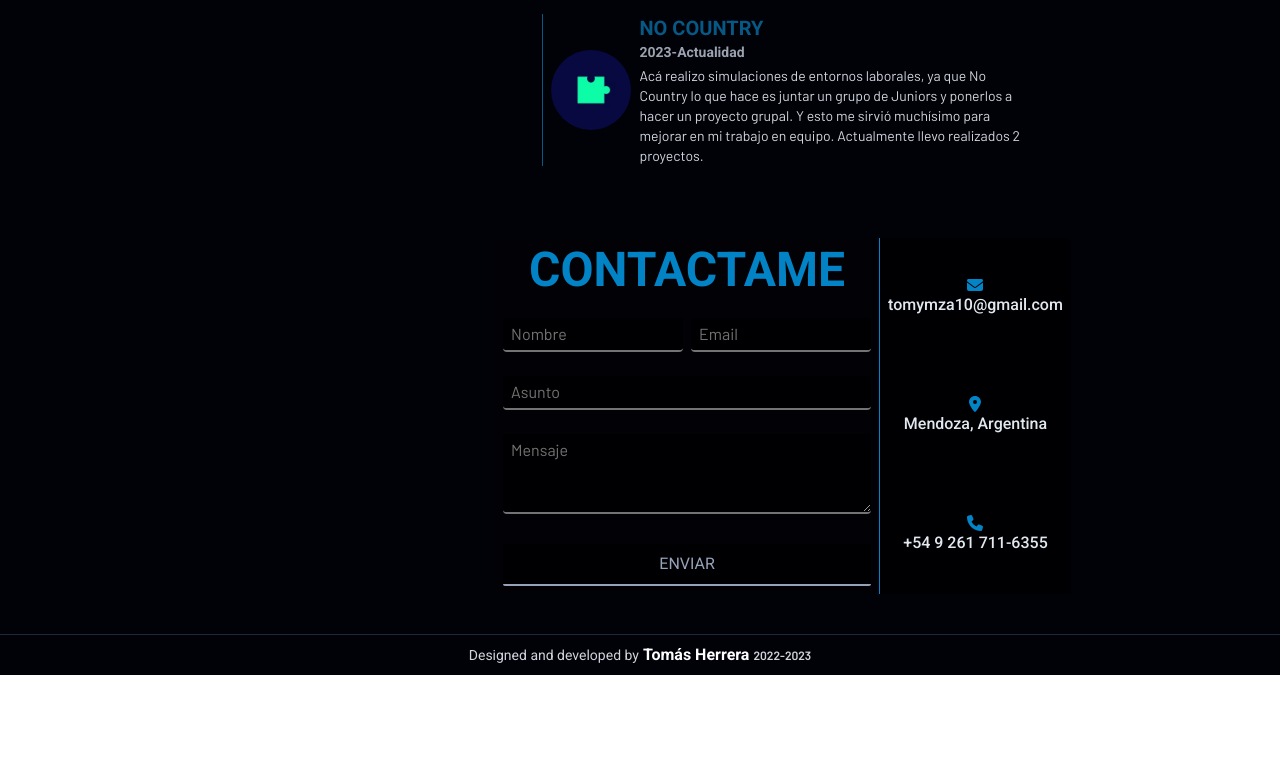
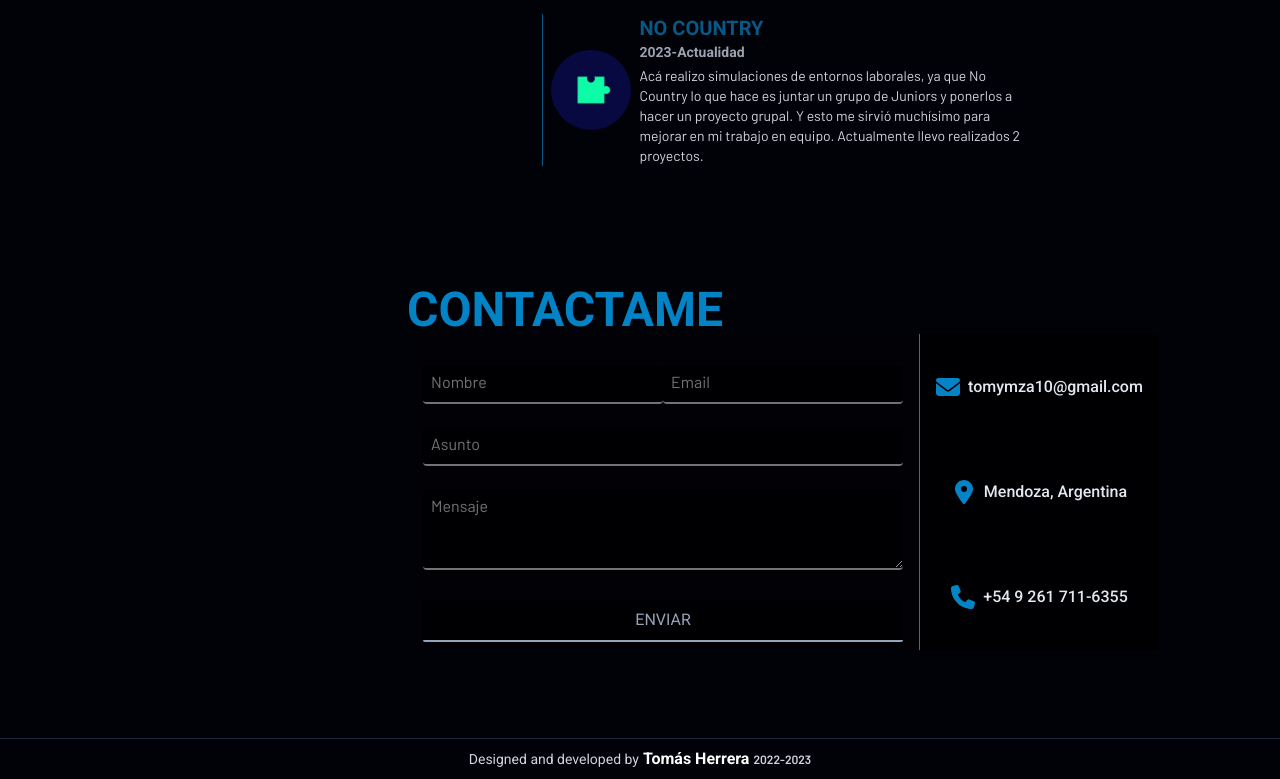
Before and after one commit to tomasherrera1910/portfoliov2-frontend, a Next.js app: page / in a window 1280 px wide. Shown: the part 1768-2547 px from the top of the page. Before the commit the page ends 2443 px from the top, so only its background shows below. Built offline with nearby package versions, Linux system fonts and the light colour scheme.

Commit message:
Contact section styles

```diff
--- a/components/Contact/ContactInfo.tsx
+++ b/components/Contact/ContactInfo.tsx
@@ -2,11 +2,12 @@ import { faEnvelope, faLocationDot, faPhone } from '@fortawesome/free-solid-svg-
 import { FontAwesomeIcon } from '@fortawesome/react-fontawesome'
 
 export default function ContactInfo (): JSX.Element {
+  const pStyle = 'flex flex-col items-center text-sm sm:text-base lg:flex-row gap-2'
   return (
     <>
-      <p className='flex flex-col items-center'><FontAwesomeIcon icon={faEnvelope} width={16} className='text-sky-600' /> tomymza10@gmail.com</p>
-      <p className='flex flex-col items-center'><FontAwesomeIcon icon={faLocationDot} width={16} className='text-sky-600' /> Mendoza, Argentina</p>
-      <p className='flex flex-col items-center'><FontAwesomeIcon icon={faPhone} width={16} className='text-sky-600' /> +54 9 261 711-6355</p>
+      <p className={`${pStyle}`}><FontAwesomeIcon icon={faEnvelope} className='text-sky-600 w-4 h-4 lg:w-6 lg:h-6' /> tomymza10@gmail.com</p>
+      <p className={`${pStyle}`}><FontAwesomeIcon icon={faLocationDot} className='text-sky-600 w-4 h-4 lg:w-6 lg:h-6' /> Mendoza, Argentina</p>
+      <p className={`${pStyle}`}><FontAwesomeIcon icon={faPhone} className='text-sky-600 w-4 h-4 lg:w-6 lg:h-6' /> +54 9 261 711-6355</p>
     </>
   )
 }
--- a/components/Contact/ContactInput.tsx
+++ b/components/Contact/ContactInput.tsx
@@ -17,13 +17,13 @@ export default function ContactInput ({ placeholder, inputValue, handleChange, a
   }
   return (
     <div className='relative my-6 md:my-0 md:mb-6'>
-      <label className={`text-neutral-500 absolute font-barlow top-0 left-0 py-1 px-2 duration-200 ease-in-out ${focus.input ? '-top-5 text-xs' : ''} ${focus.label ? 'text-sky-400' : ''} ${focus.input && !focus.label ? 'text-sky-900' : ''}`} htmlFor={inputId}>
+      <label className={`text-neutral-500 absolute font-barlow top-0 left-0 py-1 px-2 duration-200 ease-in-out ${focus.input ? '-top-5 text-xs lg:text-base lg:-top-7' : ''} ${focus.label ? 'text-sky-400' : ''} ${focus.input && !focus.label ? 'text-sky-900' : ''}`} htmlFor={inputId}>
         {placeholder}
       </label>
       {area === true
         ? <textarea
             id={inputId}
-            className={`py-1 px-2 min-h-[80px] w-full h-fit bg-black bg-opacity-70 rounded outline-none border-b-2 border-b-neutral-500 duration-300 ease-linear focus:border-b-sky-500 ${focus.input && !focus.label ? 'border-b-sky-900' : ''}`}
+            className={`py-1 px-2 min-h-[80px] w-full h-fit bg-black bg-opacity-70 rounded outline-none border-b-2 border-b-neutral-500 duration-300 ease-linear xl:text-lg focus:border-b-sky-500 ${focus.input && !focus.label ? 'border-b-sky-900' : ''}`}
             onFocus={handleFocus}
             onBlur={handleBlur}
             value={inputValue}
@@ -33,7 +33,7 @@ export default function ContactInput ({ placeholder, inputValue, handleChange, a
         : <input
             type='text'
             id={inputId}
-            className={`py-1 px-2 bg-black bg-opacity-70 w-full rounded outline-none border-b-2 border-b-neutral-500 duration-300 ease-linear focus:border-b-sky-500 ${focus.input && !focus.label ? 'border-b-sky-900' : ''}`}
+            className={`py-1 px-2 bg-black bg-opacity-70 w-full rounded outline-none border-b-2 border-b-neutral-500 duration-300 ease-linear xl:text-lg focus:border-b-sky-500 ${focus.input && !focus.label ? 'border-b-sky-900' : ''}`}
             onFocus={handleFocus}
             onBlur={handleBlur}
             value={inputValue}
--- a/components/Contact/index.tsx
+++ b/components/Contact/index.tsx
@@ -17,10 +17,12 @@ export function Contact (): JSX.Element {
     })
   }
   return (
-    <section className='flex flex-col sm:flex-row sm:justify-center z-10'>
-      <form className='bg-black bg-opacity-20 rounded-tr-md p-2 sm:grow sm:rounded-bl-md sm:rounded-tr-none max-w-sm'>
-        <h3 className='text-sky-600 font-roboto font-bold text-3xl sm:text-5xl text-center animate-pulse'>CONTACTAME</h3>
-        <section className='md:flex md:gap-2 md:mt-6'>
+    <section className='w-full flex flex-col max-w-5xl items-center sm:items-start z-10 my-12'>
+      <h3 className='text-sky-600 font-roboto font-bold text-4xl sm:text-5xl animate-pulse'>CONTACTAME</h3>
+      <section className='w-full flex flex-col max-w-5xl items-center sm:flex-row sm:justify-start'>
+        <form className='bg-black w-full bg-opacity-20 rounded-tr-md p-2 sm:grow sm:rounded-bl-md sm:rounded-tr-none max-w-sm sm:max-w-lg'>
+          <div className='px-2'>
+            <section className='md:flex md:mt-6 md:justify-between'>
               <ContactInput placeholder='Nombre' inputValue={inputsFields.name} handleChange={(value: string) => { handleChangeInput('name', value) }} />
               <ContactInput placeholder='Email' inputValue={inputsFields.email} handleChange={(value: string) => { handleChangeInput('email', value) }} />
             </section>
@@ -29,10 +31,12 @@ export function Contact (): JSX.Element {
             <button className='bg-black font-roboto bg-opacity-70 w-full py-2 rounded-sm border-b-2 border-b-slate-400 text-slate-400 ease-linear duration-200 hover:text-sky-900 hover:border-b-sky-900 hover:scale-95'>
               ENVIAR
             </button>
+          </div>
         </form>
-      <aside className='text-slate-200 font-roboto font-medium bg-black bg-opacity-70 border-t-[1px] border-t-sky-600 sm:border-t-0 sm:border-l-[1px] sm:border-l-sky-600 max-w-sm flex items-center justify-around flex-wrap p-1 gap-2 rounded-bl-md sm:flex-col sm:px-2 sm:rounded-bl-none sm:rounded-tr-md'>
+        <aside className='text-slate-200 font-roboto font-medium bg-black bg-opacity-70 border-t-[1px] border-t-sky-600 sm:border-t-0 sm:border-l-[1px] sm:border-l-sky-600 max-w-sm h-full flex items-center justify-around flex-wrap p-1 gap-2 rounded-bl-md sm:flex-col sm:px-2 sm:rounded-bl-none sm:rounded-tr-md lg:px-4'>
           <ContactInfo />
         </aside>
       </section>
+    </section>
   )
 }
```
Lines whose indentation alone changed are shown as unchanged.
